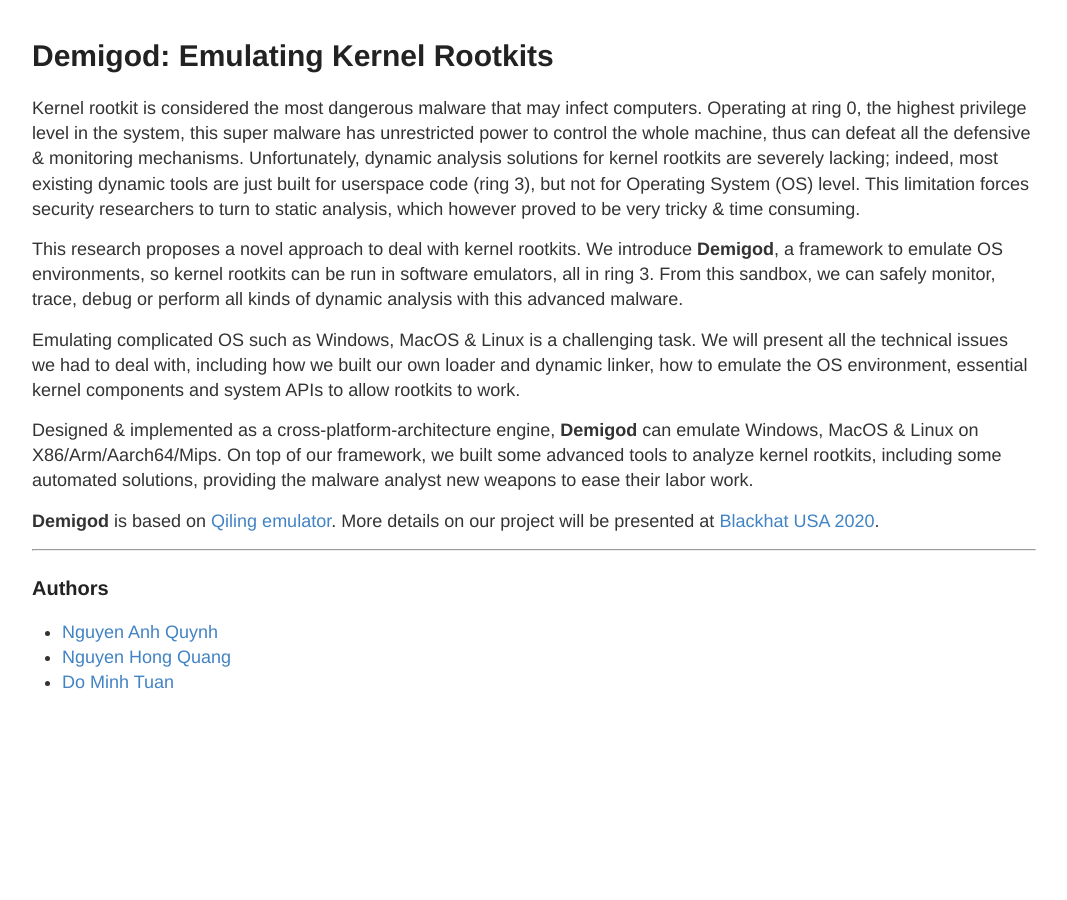
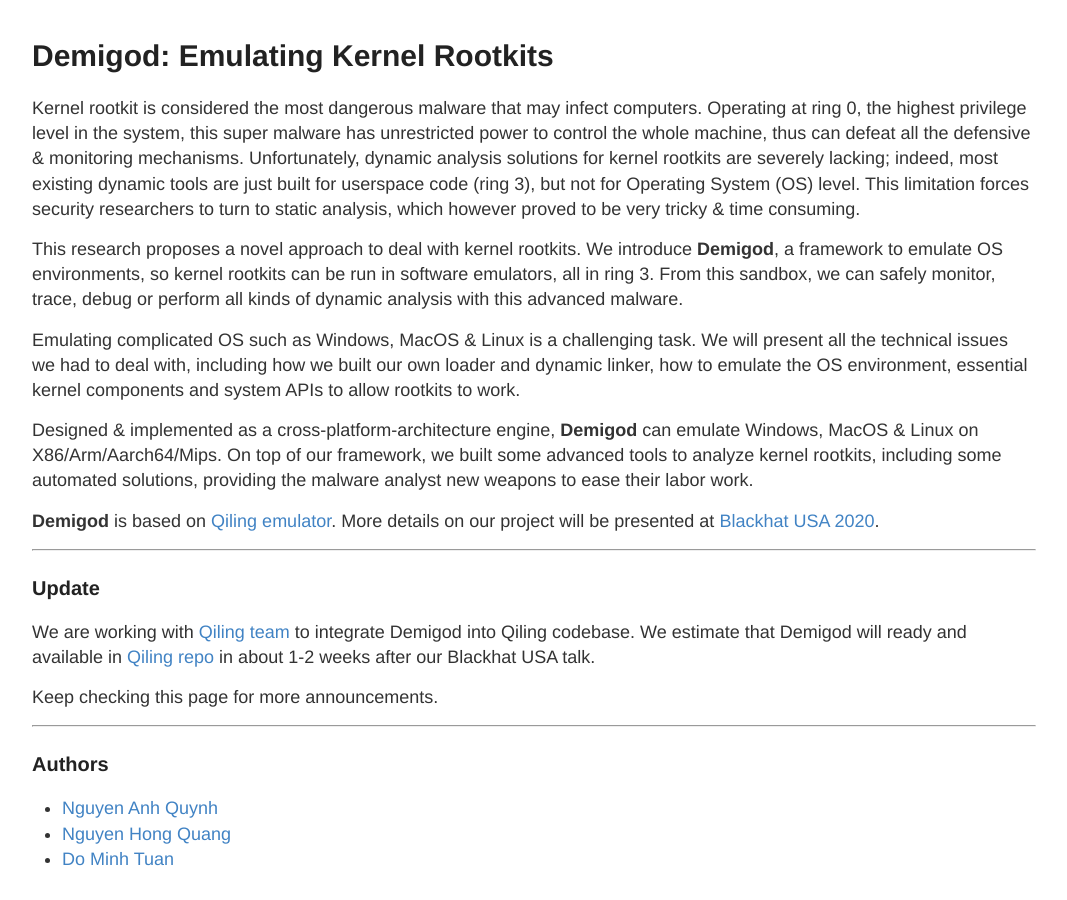
Before and after one commit to groundx/groundx.github.io, a Jekyll site: the page built from demigod.md, in a window 1280 px wide. Shown: the whole page, without its empty margins (106-1173 px from the left). Built offline with Jekyll 4.4.1, drawn with Linux system fonts in a browser that asks for light colours.

Commit message:
demigod update

```diff
--- a/demigod.md
+++ b/demigod.md
@@ -17,6 +17,13 @@
 **Demigod** is based on [Qiling emulator](https://qiling.io). More details on our project will be presented at [Blackhat USA 2020](https://blackhat.com/us-20/briefings/schedule/#demigod-the-art-of-emulating-kernel-rootkits-20009).
 
 -------
+### Update
+
+We are working with [Qiling team](https://qiling.io) to integrate Demigod into Qiling codebase. We estimate that Demigod will ready and available in [Qiling repo](https://github.com/qilingframework/qiling) in about 1-2 weeks after our Blackhat USA talk.
+
+Keep checking this page for more announcements.
+
+-------
 ### Authors
 
 - [Nguyen Anh Quynh](https://twitter.com/capstone_engine)
```
